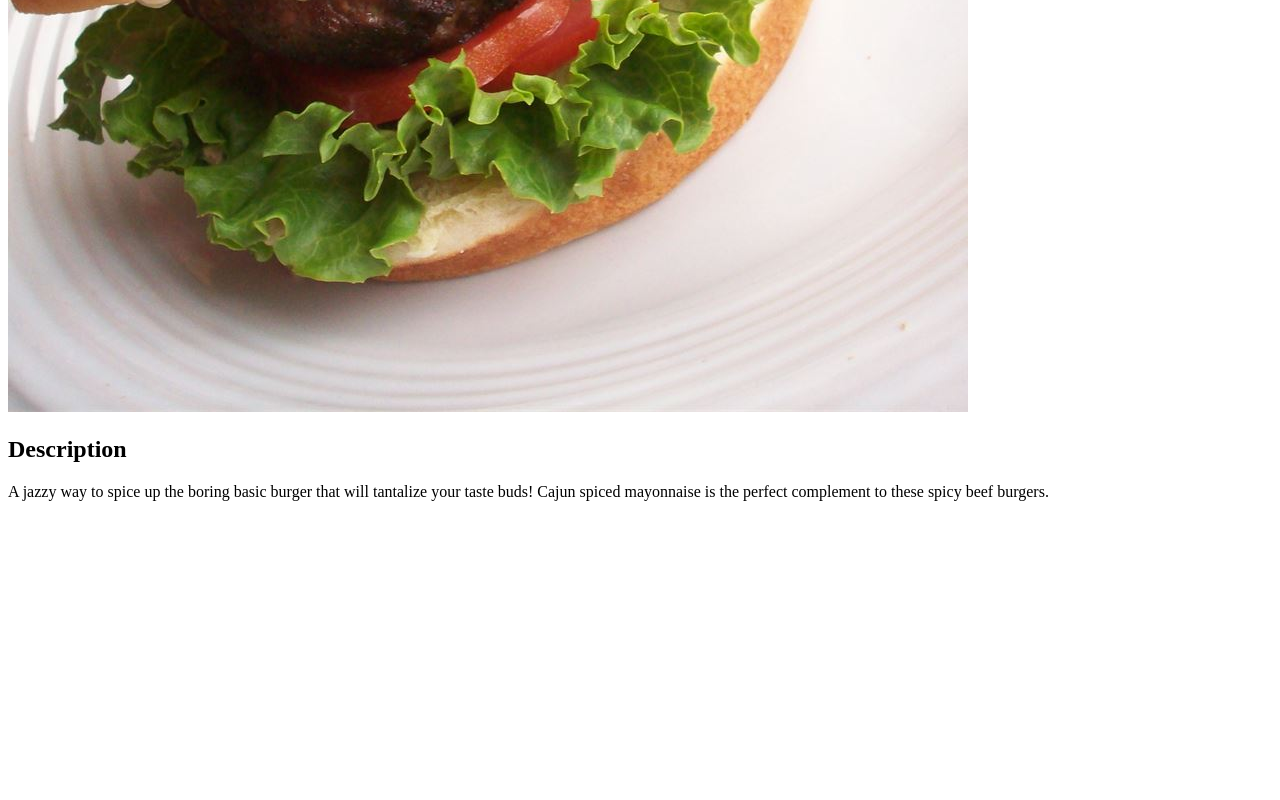
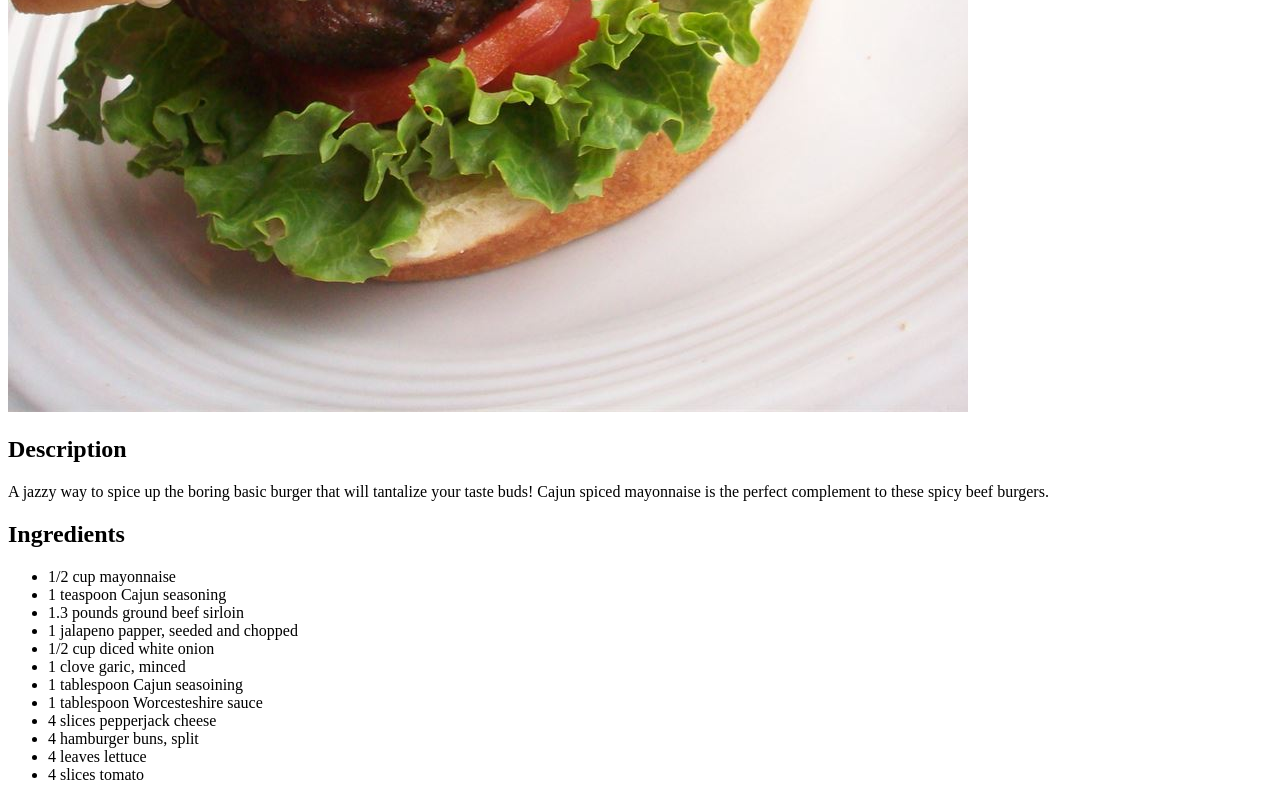
Before and after one commit to Rawaza/odin-recipes, a plain HTML site: page recipes/Tex-Mex_Burger.html in a window 1280 px wide. Shown: the part 628-1428 px from the top of the page. Before the commit the page ends 1145 px from the top, so only its background shows below. Drawn offline with Linux system fonts and the light colour scheme.

Commit message:
Added unordered list of ingredients

```diff
--- a/recipes/Tex-Mex_Burger.html
+++ b/recipes/Tex-Mex_Burger.html
@@ -11,6 +11,20 @@
   <img src="../recipes/Burger.jpg">
   <h2>Description</h2>
   <p>A jazzy way to spice up the boring basic burger that will tantalize your taste buds! Cajun spiced mayonnaise is the perfect complement to these spicy beef burgers.</p>
-
+<h2>Ingredients</h2>
+<ul>
+  <li>1/2 cup mayonnaise</li>
+  <li>1 teaspoon Cajun seasoning</li>
+  <li>1.3 pounds ground beef sirloin</li>
+  <li>1 jalapeno papper, seeded and chopped</li>
+  <li>1/2 cup diced white onion</li>
+  <li>1 clove garic, minced</li>
+  <li>1 tablespoon Cajun seasoining</li>
+  <li>1 tablespoon Worcesteshire sauce</li>
+  <li>4 slices pepperjack cheese</li>
+  <li>4 hamburger buns, split</li>
+  <li>4 leaves lettuce</li>
+  <li>4 slices tomato</li>
+</ul>
 </body>
 </html>
```
